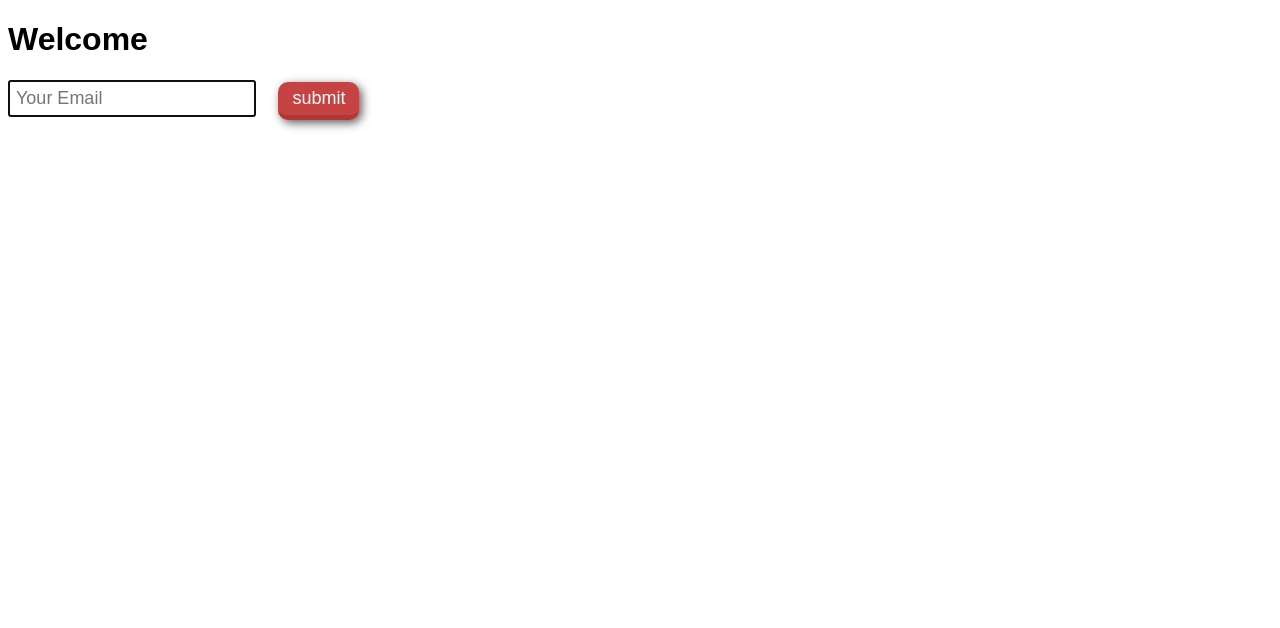
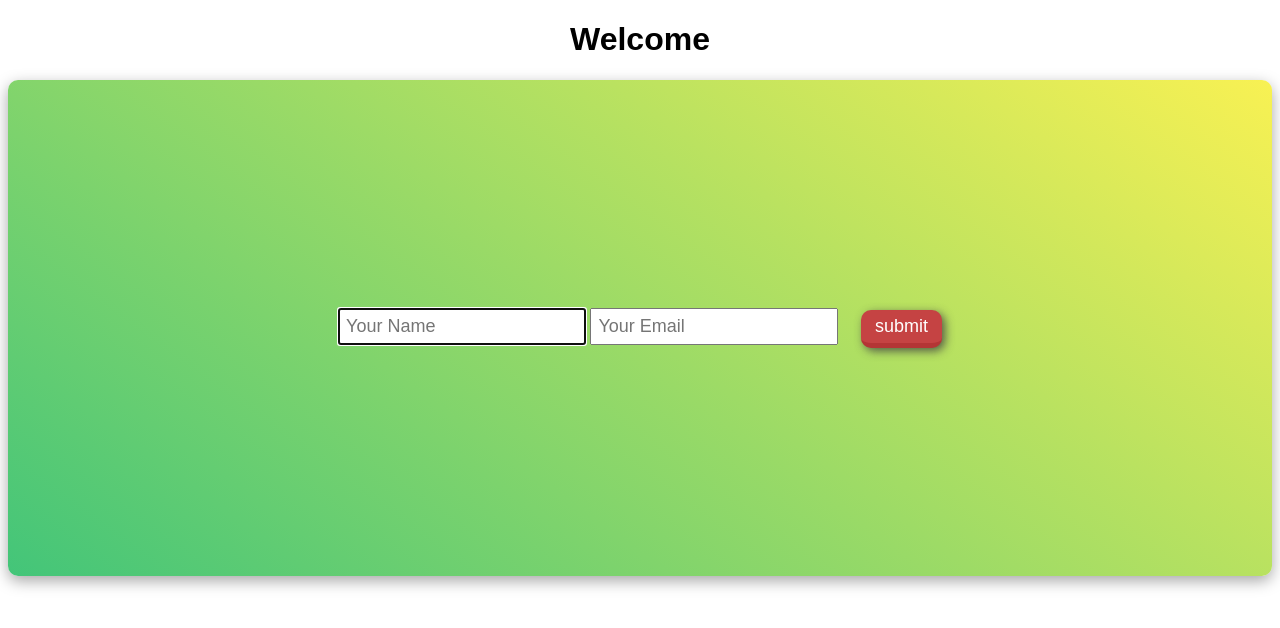
Before and after one commit to Vincentt-virvan/regex_button_js, a plain HTML site: page index.html in a window 1280 px wide. Drawn offline with nearby package versions, Linux system fonts and the light colour scheme.

Commit message:
Agrague el nombre a index.html y creacion de estilos a estilos.css

```diff
--- a/css/estilos.css
+++ b/css/estilos.css
@@ -5,6 +5,28 @@ body {
 input {
 	font-size: 18px;
         padding: 6px;
+    }
+
+h1{
+        text-align: center;
+}
+
+
+.main-container{
+
+        margin: 0 auto;
+        height: 50vh;
+        display: flex;
+        justify-content: center;
+        align-items: center;
+
+        text-align: center;
+        background-color: grey;
+        border-radius: 10px;
+        padding: 3em;
+        box-shadow: rgba(0, 0, 0, 0.35) 0px 5px 15px;
+        background: rgb(255,142,142);
+        background: linear-gradient(36deg, #43c579 0%, rgba(248,241,83,1) 100%);
     }
 
 .btn {
--- a/index.html
+++ b/index.html
@@ -12,31 +12,21 @@
 <body>
 
   <h1>Welcome</h1>
-  <input type="text" id="email" placeholder="Your Email" onkeyup="validate(this.value)" autofocus>
-  <input type="button" id="button" value="submit" class="btn disabled" onclick="correct()" disabled>
+
+  <main class="main-container">
+
+    <form action="#">
+
+      <input type="text" id="email" placeholder="Your Name" onkeyup="validate(this.value)" autofocus>
+      <input type="text" id="email" placeholder="Your Email" onkeyup="validate(this.value)" autofocus>
+      <input type="button" id="button" value="submit" class="btn disabled" onclick="correct()" disabled>
+
+    </form>
+
+  </main>
+
   <script src="https://unpkg.com/sweetalert/dist/sweetalert.min.js"></script>
-  <script>
-    const button = document.getElementById('button')
-
-    function validate(email) {
-      if(email.match(/^[^@]+@[\w\.]{2,10}\.[\w]{2,5}$/i)) {
-        button.disabled = false
-        button.classList.remove('disabled')
-      } else {
-        button.disabled = true
-        button.classList.add('disabled')
-      }
-    }
-
-    function correct() {
-      swal({
-        title: 'Congratulations!',
-        text: 'This is a correct Email',
-        icon: 'success',
-        button: 'Thank\'s'
-      })
-    }
-  </script>
+  <script src="app.js"></script>
 
 </body>
 </html>
```
